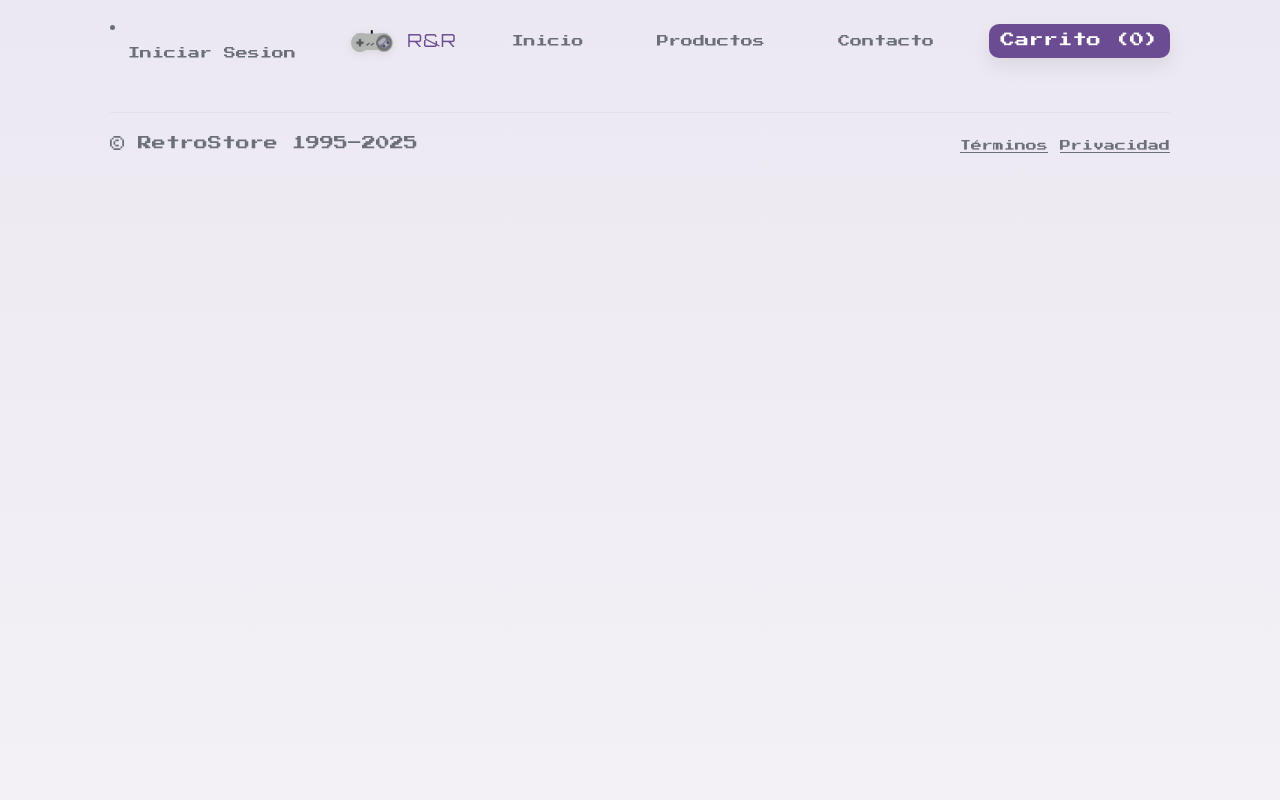
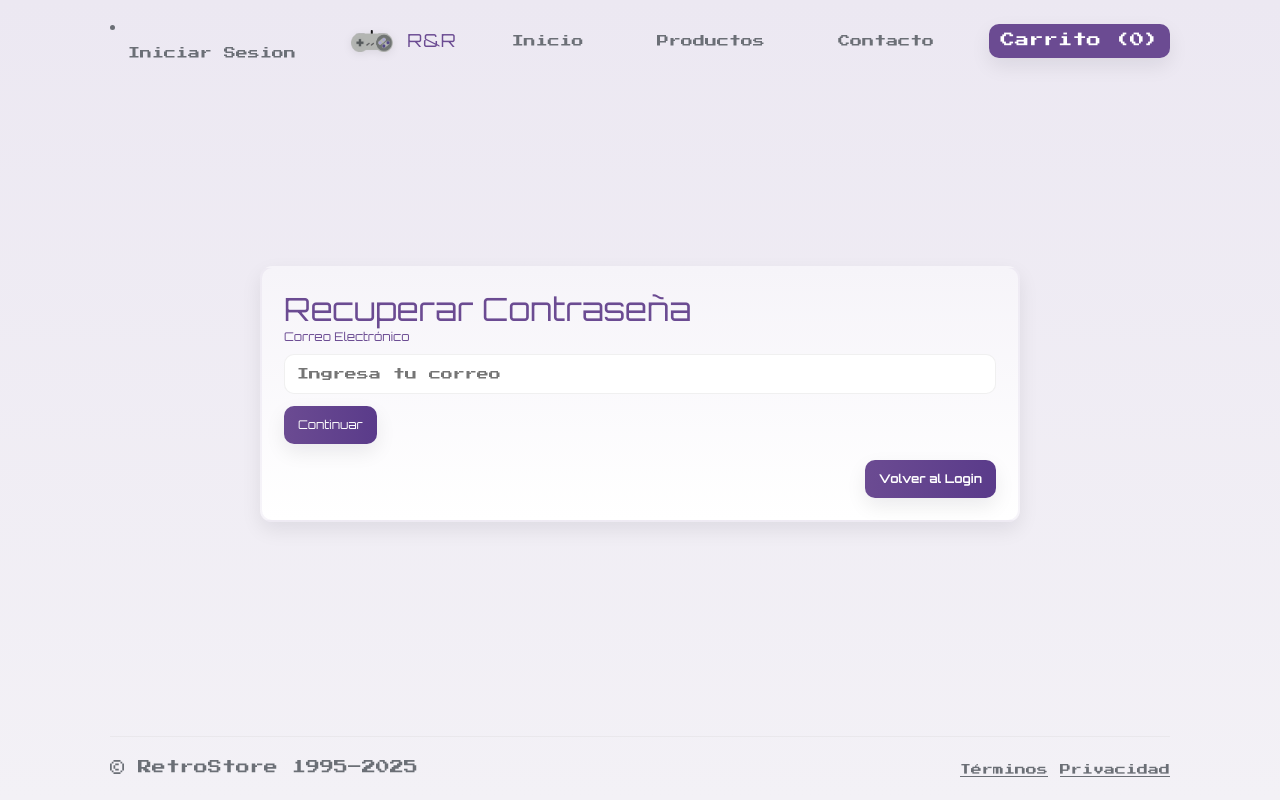
Before and after one commit to German-MoralesR/ResetAndReplay, a React (Vite) app: page /forgot-password in a window 1280 px wide. Built offline with nearby package versions, Linux system fonts and the light colour scheme.

Commit message:
Se implemento el sistema de recuperacion de contraseñas. Soluciones de problemas menores con el microservicio de usuario.

```diff
--- a/src/App.tsx
+++ b/src/App.tsx
@@ -12,6 +12,7 @@ import Terms from "./pages/Terms";
 import Privacy from "./pages/Privacy";
 import Login from "./pages/Login";
 import SignIn from "./pages/SignIn";
+import ForgotPassword from "./pages/ForgotPassword";
 import Contact from "./pages/Contact";
 import CheckoutSuccess from "./pages/CheckoutSuccess";
 import Profile from './pages/Profile';
@@ -262,6 +263,7 @@ function App() {
                                   }
           />
           <Route path="/signin" element={<SignIn />} />
+          <Route path="/forgot-password" element={<ForgotPassword />} />
           <Route path="/contact" element={<Contact />} />
           <Route path="/CheckoutSuccess" element={<CheckoutSuccess />} />
           <Route path="/profile" element={<Profile />} />
--- /dev/null
+++ b/src/pages/ForgotPassword.tsx
@@ -0,0 +1,168 @@
+import React, { useState } from 'react';
+import { useNavigate } from 'react-router-dom';
+import axios from 'axios';
+
+const ForgotPassword: React.FC = () => {
+  const [step, setStep] = useState<'email' | 'question' | 'reset'>('email');
+  const [email, setEmail] = useState('');
+  const [question, setQuestion] = useState('');
+  const [answer, setAnswer] = useState('');
+  const [newPassword, setNewPassword] = useState('');
+  const [confirmPassword, setConfirmPassword] = useState('');
+  const [loading, setLoading] = useState(false);
+  const [error, setError] = useState('');
+  const API_URL = 'http://localhost:8081';
+  const navigate = useNavigate();
+
+  const handleGetQuestion = async (e: React.FormEvent) => {
+    e.preventDefault();
+    setLoading(true);
+    setError('');
+    try {
+      const response = await axios.get(`${API_URL}/usuarios/security-question/${email}`);
+      setQuestion(response.data.question);
+      setStep('question');
+    } catch (err: any) {
+      if (err.response?.status === 404) {
+        setError('Usuario no encontrado o no tiene pregunta de seguridad configurada.');
+      } else {
+        setError('Error al obtener la pregunta de seguridad.');
+      }
+    } finally {
+      setLoading(false);
+    }
+  };
+
+  const handleVerifyAnswer = async (e: React.FormEvent) => {
+    e.preventDefault();
+    setLoading(true);
+    setError('');
+    try {
+      await axios.post(`${API_URL}/usuarios/verify-answer`, {
+        correo: email,
+        answer: answer.trim()
+      });
+      setStep('reset');
+    } catch (err: any) {
+      if (err.response?.status === 401) {
+        setError('Respuesta incorrecta.');
+      } else {
+        setError('Error al verificar la respuesta.');
+      }
+    } finally {
+      setLoading(false);
+    }
+  };
+
+  const handleResetPassword = async (e: React.FormEvent) => {
+    e.preventDefault();
+    if (newPassword !== confirmPassword) {
+      setError('Las contraseñas no coinciden.');
+      return;
+    }
+    if (newPassword.length < 8) {
+      setError('La contraseña debe tener al menos 8 caracteres.');
+      return;
+    }
+    setLoading(true);
+    setError('');
+    try {
+      await axios.put(`${API_URL}/usuarios/reset-password`, {
+        correo: email,
+        newPassword
+      });
+      alert('Contraseña restablecida exitosamente.');
+      navigate('/login');
+    } catch (err: any) {
+      setError('Error al restablecer la contraseña.');
+    } finally {
+      setLoading(false);
+    }
+  };
+
+  return (
+    <div className="abs-center">
+      <form className="form" onSubmit={step === 'email' ? handleGetQuestion : step === 'question' ? handleVerifyAnswer : handleResetPassword}>
+        <h2>Recuperar Contraseña</h2>
+
+        {step === 'email' && (
+          <>
+            <div className="form-input">
+              <label htmlFor="email">Correo Electrónico</label>
+              <input
+                type="email"
+                id="email"
+                value={email}
+                onChange={(e) => setEmail(e.target.value)}
+                placeholder="Ingresa tu correo"
+                required
+              />
+            </div>
+            <button type="submit" disabled={loading} className="btn btn-primary">
+              {loading ? 'Cargando...' : 'Continuar'}
+            </button>
+          </>
+        )}
+
+        {step === 'question' && (
+          <>
+            <p><strong>Pregunta de seguridad:</strong> {question}</p>
+            <div className="form-input">
+              <label htmlFor="answer">Respuesta</label>
+              <input
+                type="text"
+                id="answer"
+                value={answer}
+                onChange={(e) => setAnswer(e.target.value)}
+                placeholder="Ingresa tu respuesta"
+                required
+              />
+            </div>
+            <button type="submit" disabled={loading} className="btn btn-primary">
+              {loading ? 'Verificando...' : 'Verificar'}
+            </button>
+            <button type="button" onClick={() => setStep('email')} className="btn btn-secondary">Volver</button>
+          </>
+        )}
+
+        {step === 'reset' && (
+          <>
+            <div className="form-input">
+              <label htmlFor="newPassword">Nueva Contraseña</label>
+              <input
+                type="password"
+                id="newPassword"
+                value={newPassword}
+                onChange={(e) => setNewPassword(e.target.value)}
+                placeholder="Nueva contraseña"
+                required
+              />
+            </div>
+            <div className="form-input">
+              <label htmlFor="confirmPassword">Confirmar Contraseña</label>
+              <input
+                type="password"
+                id="confirmPassword"
+                value={confirmPassword}
+                onChange={(e) => setConfirmPassword(e.target.value)}
+                placeholder="Confirma la contraseña"
+                required
+              />
+            </div>
+            <button type="submit" disabled={loading} className="btn btn-primary">
+              {loading ? 'Restableciendo...' : 'Restablecer Contraseña'}
+            </button>
+          </>
+        )}
+
+        {error && <div className="mensajeError text-center">{error}</div>}
+
+        <div className="form-actions">
+          <button type="button" onClick={() => navigate('/login')} className="btn btn-secondary">Volver al Login</button>
+        </div>
+      </form>
+    </div>
+  );
+};
+
+export default ForgotPassword;
--- a/src/pages/Login.tsx
+++ b/src/pages/Login.tsx
@@ -88,7 +88,6 @@ const Login: React.FC<LoginProps> = ({ onLoginSuccess }) => {
           onChange={(e) => setEmail(e.target.value)}
         />
         {errors.email && <div className="invalid-feedback">{errors.email}</div>}
-        <p className="mensajeError"></p>
       </div>
 
       <div className="form-input password">
@@ -101,12 +100,12 @@ const Login: React.FC<LoginProps> = ({ onLoginSuccess }) => {
           onChange={(e) => setPassword(e.target.value)}
         />
         {errors.password && <div className="invalid-feedback">{errors.password}</div>}
-        <p className="mensajeError"></p>
       </div>
       {errors.login && <p className="text-danger text-center">{errors.login}</p>}
 
       <button type="submit" disabled={loading}>{loading ? "Ingresando..." : "Ingresar"}</button>
       <Link to="/signin" className="btn btn-primary volver-btn" role="button">Registrarse</Link>
+      <Link to="/forgot-password" className="forgot-password-link">¿Olvidaste tu contraseña?</Link>
     </form>
   );
 }
--- a/src/pages/Profile.tsx
+++ b/src/pages/Profile.tsx
@@ -62,6 +62,7 @@ const Profile: React.FC<ProfileProps> = ({ userId }) => {
 
   const extractedId = (rawUser && (rawUser.id_usuario ?? rawUser.id ?? rawUser?.idUsuario)) ?? null;
   const currentUserId = userId ?? extractedId;
+  const token = localStorage.getItem('token');
 
   // Modal de reseña
   const [isReviewModalOpen, setIsReviewModalOpen] = useState(false);
@@ -258,14 +259,18 @@ const Profile: React.FC<ProfileProps> = ({ userId }) => {
 
         // Obtener datos del usuario
         const userUrl = `${USER_SERVICE_URL}/usuarios/${currentUserId}`;
-        const userResp = await axios.get<Usuario>(userUrl);
+        const userResp = await axios.get<Usuario>(userUrl, {
+          headers: { Authorization: `Bearer ${token}` }
+        });
         if (!isMounted) return;
         console.log('Usuario obtenido:', userResp.data);
         setUsuario(userResp.data);
 
         // Obtener historial de compras
         const ventasUrl = `${SALES_SERVICE_URL}/compras/usuario/${currentUserId}`;
-        const ventasResp = await axios.get<Venta[]>(ventasUrl);
+        const ventasResp = await axios.get<Venta[]>(ventasUrl, {
+          headers: { Authorization: `Bearer ${token}` }
+        });
         if (!isMounted) return;
         console.log('Ventas obtenidas:', ventasResp.data);
         setVentas(ventasResp.data || []);
```
Also changed, not shown: src/pages/SignIn.tsx (+68 -4 lines).
